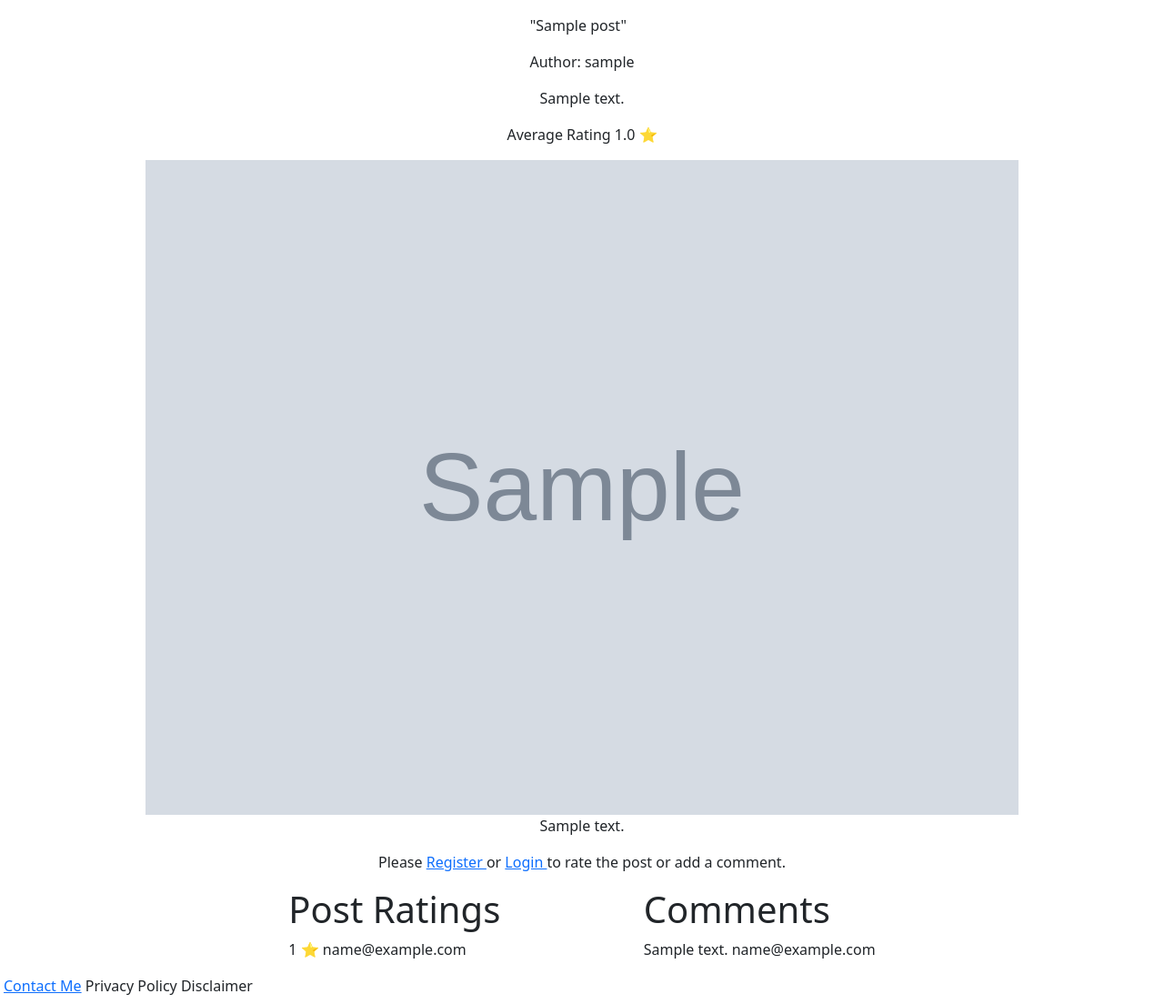
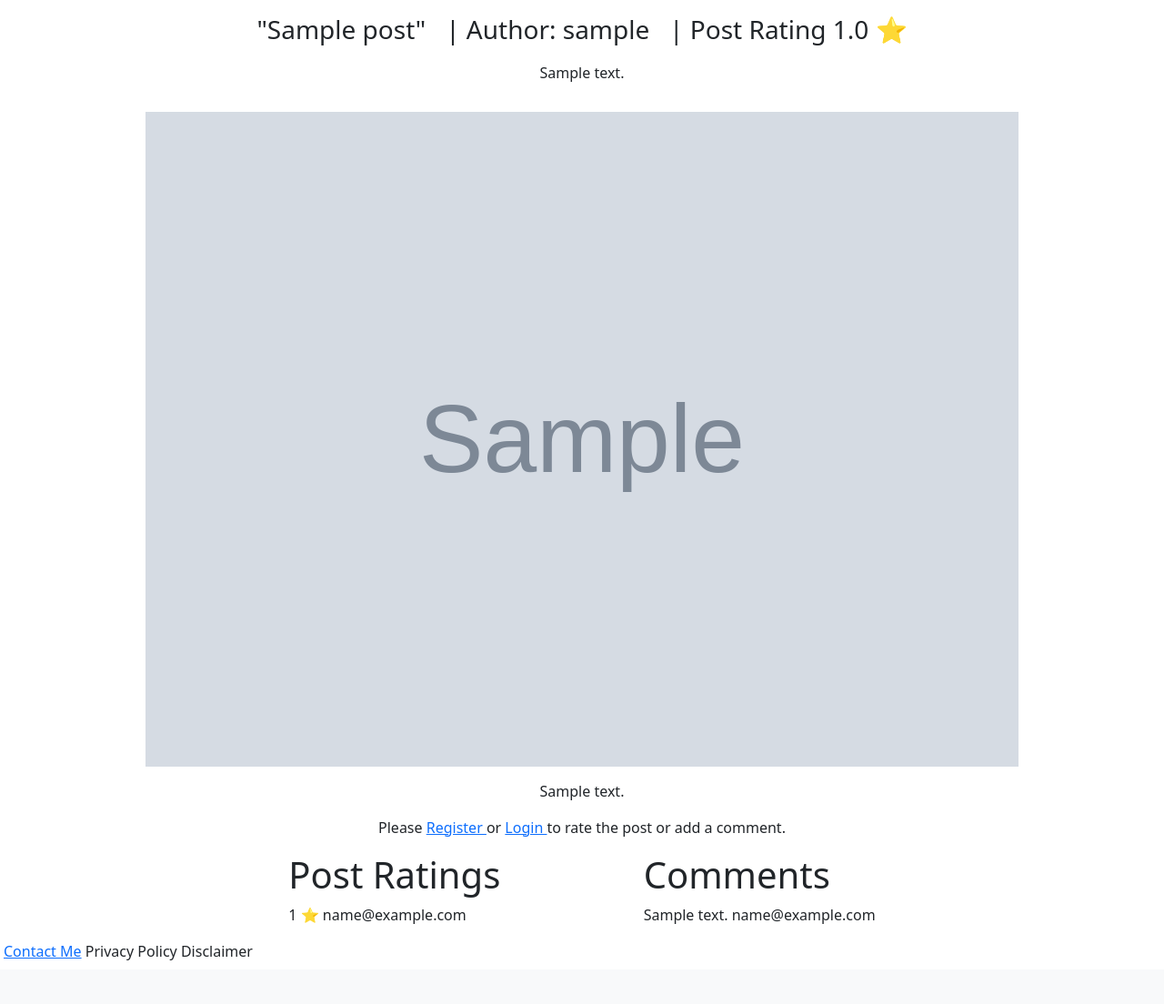
Before and after one commit to Matthew-Robinson-UK/Flask-Portfolio, a Flask app: page /post/1 in a window 1280 px wide. Shown: the part 80-1184 px from the top of the page at 91% size. After the commit the page ends 1136 px from the top, so only its background shows below. Run offline with Flask 2, Linux system fonts and the light colour scheme; tables that the repository leaves empty hold one stand-in row (values such as "Sample post"); grey boxes marked "Sample" are stand-in pictures; some libraries are stand-ins or nearby versions.

Commit message:
Updated posts with an image and added styling to pages

```diff
--- a/blog/models.py
+++ b/blog/models.py
@@ -9,7 +9,7 @@ class Post(db.Model):
   date = db.Column(db.DateTime, nullable=False, default=datetime.utcnow)
   title = db.Column(db.Text, nullable=False)
   content = db.Column(db.Text, nullable=False)
-  description = db.Column(db.String(120), nullable=False)
+  description = db.Column(db.String(200), nullable=False)
   image_file = db.Column(db.String(40), nullable=False, default='default.jpg')
   author_id = db.Column(db.Integer, db.ForeignKey('user.id'), nullable=False)
   comments = db.relationship('Comment', backref='post')
--- a/blog/static/style.css
+++ b/blog/static/style.css
@@ -5,6 +5,8 @@
 img {
     width:75vw; /* you can use % */
     height: auto;
+    padding-top: 15px;
+    padding-bottom: 15px;
 }
 
 .login_error {
@@ -27,6 +29,20 @@ img {
     display: flex;
     justify-content: space-evenly;
     min-width: 75vw;
+}
+.blog_post{
+    display: flex;
+    flex-direction: column;
+    justify-content: center;
+    align-items: center;
+
+}
+.short_description{
+    max-width: 75vw;
+}
+.detailed_description{
+    max-width: 75vw;
+    padding-top: 10px;
 }
 .view_comments{
     display:flex;
--- a/blog/templates/home.html
+++ b/blog/templates/home.html
@@ -1,8 +1,9 @@
 {% extends "layout.html" %}
 {% block content %}
+<h1>Professional Portfolio</h1>
 <form method="POST" action="">
     <p>{{ order_form.sort }}
-    <input type="submit" value="Sort">
+    <input type="submit" value="Sort by Date">
     </p>
 </form>
 {% for post in posts %}
--- a/blog/templates/post.html
+++ b/blog/templates/post.html
@@ -1,9 +1,7 @@
 {% extends "layout.html" %}
 {% block content %}
-<p class = 'post_title'>"{{ post.title }}" &nbsp</p>
-<p>Author: {{ post.user.username }}</p>
+<h3 class = 'post_title'>"{{ post.title }}" &nbsp | Author: {{ post.user.username }} &nbsp | Post Rating {{ avg_rating }} &#x2b50;</h3>
 <p class = 'detailed_description'>{{ post.description }}</p>
-<p>Average Rating {{ avg_rating }} &#x2b50; </p>
 <img src="{{ url_for('static', filename='img/' + post.image_file) }}">
 
 <p> {{ post.content }} </p>
```
Also changed, not shown: blog/routes.py (+4 -5 lines), blog/static/img/athlete.jpg (added).
